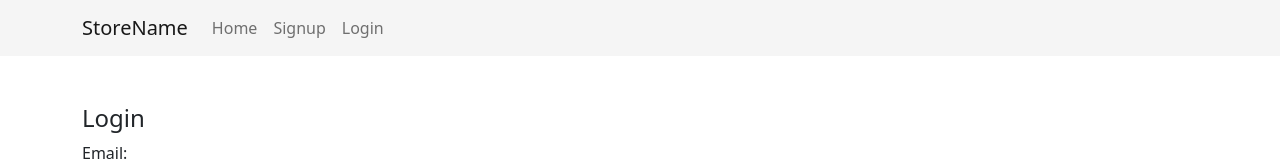
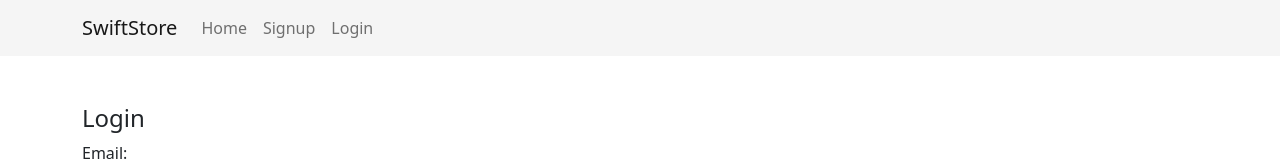
Before and after one commit to dlindqu3/store-frontend, a React (Create React App) app: page /login in a window 1280 px wide. Shown: the top 161 px of the page. Built offline with nearby package versions, Linux system fonts and the light colour scheme.

Commit message:
updated store name

```diff
--- a/src/components/NavbarComponent.js
+++ b/src/components/NavbarComponent.js
@@ -17,7 +17,7 @@
   return (
     <Navbar expand="lg" style={{ backgroundColor: "WhiteSmoke" }}>
       <Container>
-        <Navbar.Brand href="#home">StoreName</Navbar.Brand>
+        <Navbar.Brand href="#home">SwiftStore</Navbar.Brand>
         <Navbar.Toggle aria-controls="basic-navbar-nav" />
         <Navbar.Collapse id="basic-navbar-nav">
           <Nav className="me-auto">
--- a/src/components/ProductCard.js
+++ b/src/components/ProductCard.js
@@ -12,6 +12,9 @@
   let handleAddToCart = async (productData) => {
     // check if there is a cart for given user
     let cartExistsUrl = baseURL + "api/cart/read-cart/" + currentUserId;
+
+    console.log('currentUserId: ', currentUserId)
+
     let cartData = await axios.get(cartExistsUrl, {
       headers: { Authorization: `Bearer ${currentToken}` },
     });
```
